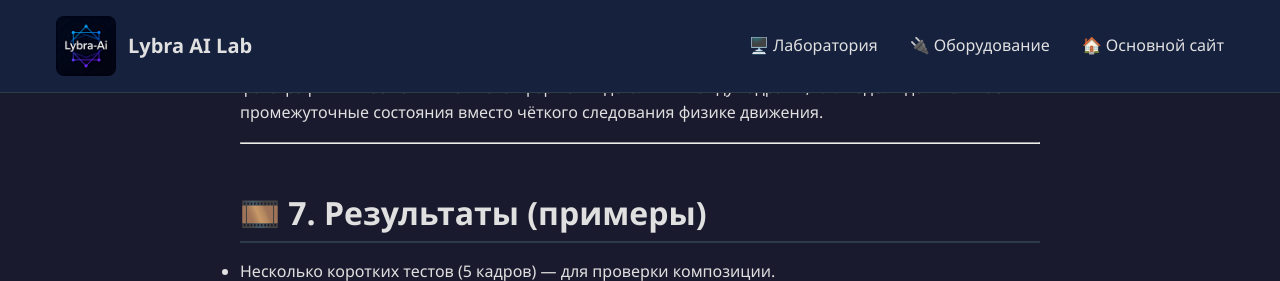
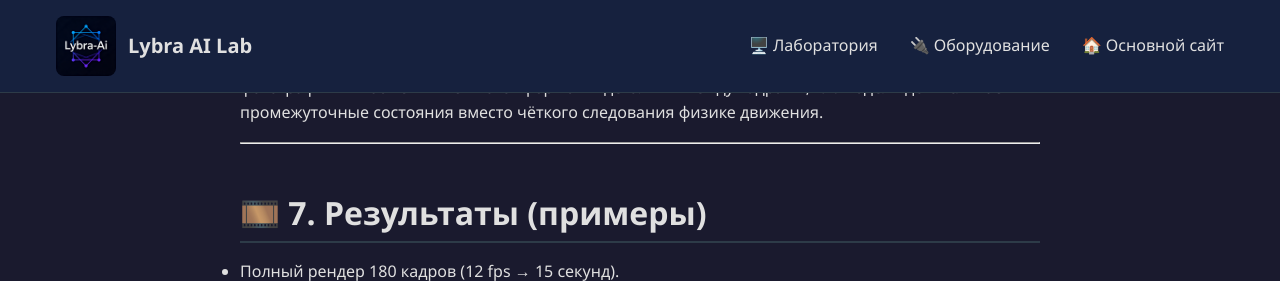
Before and after one commit to lybra-bee/lybra-ai-lab, a Jekyll site: the page built from _experiments/2025-10-18-Deforum-Video.md, in a window 1280 px wide and 900 px high, scrolled down 4652 px, cut to the strip 0-281 px from the top of the window. Built offline with Jekyll 4.4.1, drawn with Linux system fonts in a browser that asks for light colours.

Commit message:
Update 2025-10-18-Deforum-Video.md

```diff
--- a/_experiments/2025-10-18-Deforum-Video.md
+++ b/_experiments/2025-10-18-Deforum-Video.md
@@ -163,13 +163,12 @@
 
 ## 🎞️ 7. Результаты (примеры)
 
-- Несколько коротких тестов (5 кадров) — для проверки композиции.
 - Полный рендер 180 кадров (12 fps → 15 секунд).
 
  <video width="312" height="312" controls>
-  <source src="{{ '/assets/videos/video3.mp4' | relative_url }}" type="video/mp4">
+  <source src="{{ '/assets/videos/video2.mp4' | relative_url }}" type="video/mp4">
   Ваш браузер не поддерживает воспроизведение видео.
-</video>
+ </video>
 
 ---
 
```
